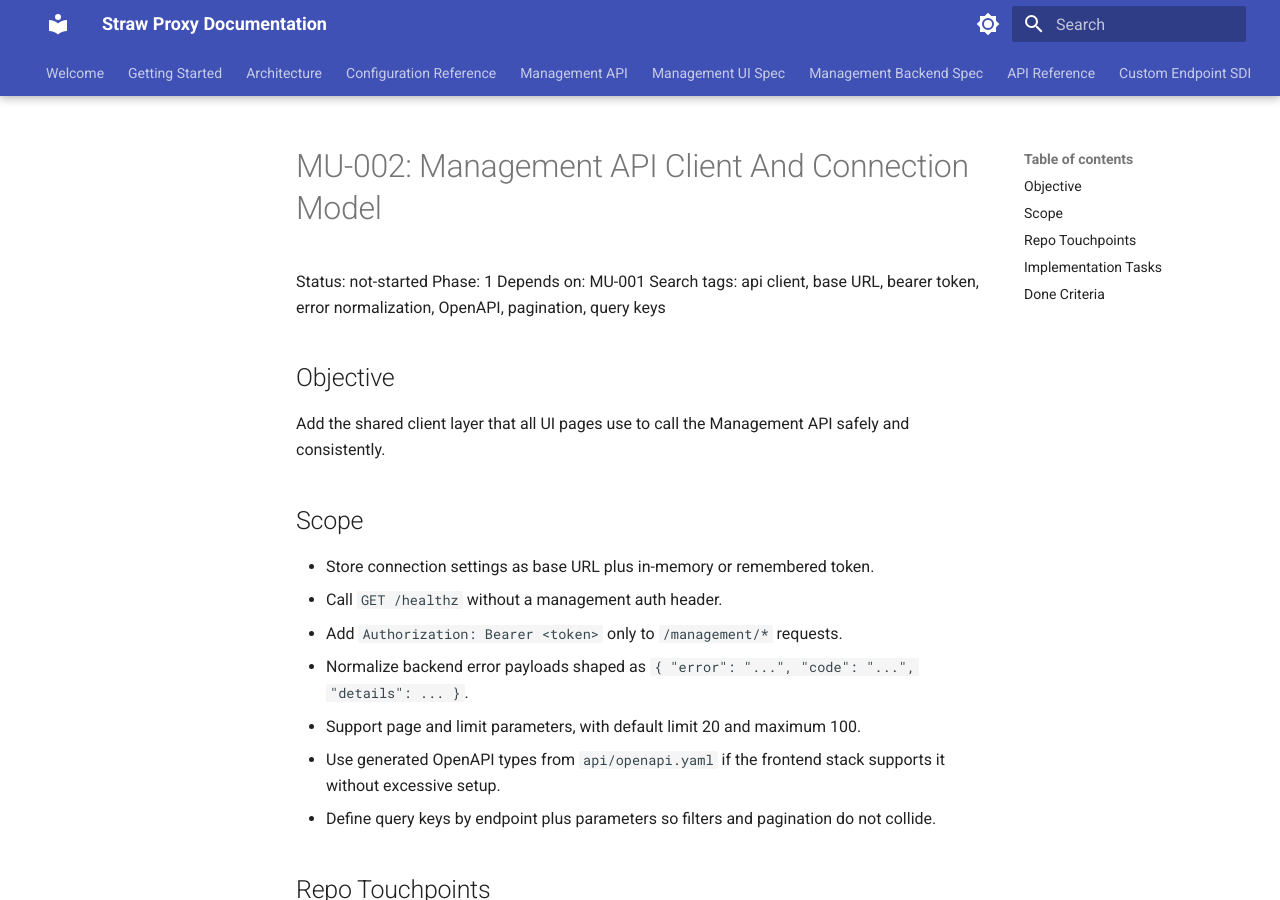
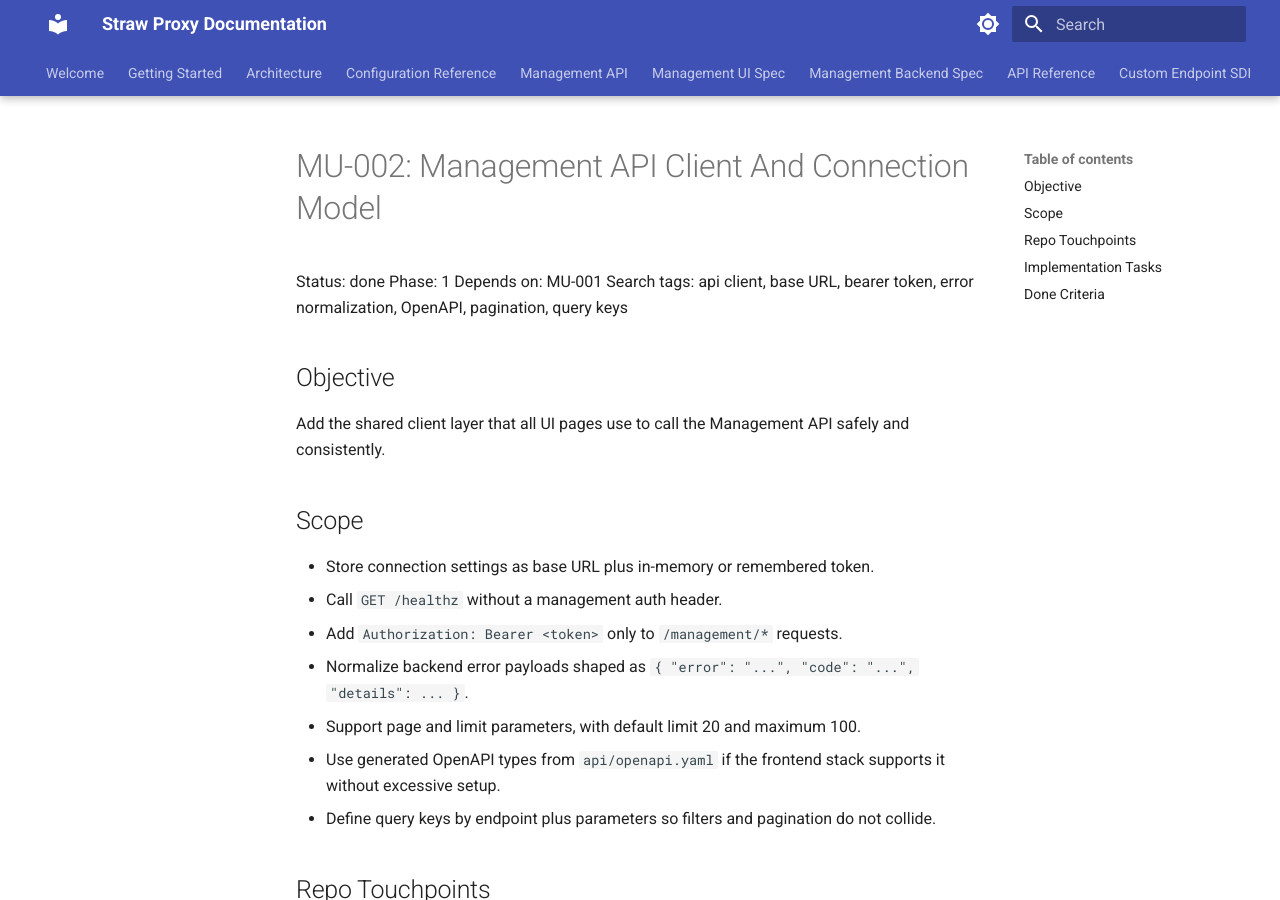
Before and after one commit to beremaran/straw-oss, an MkDocs documentation site: the page built from docs/management-ui-tasks/tasks/MU-002-api-client-connection.md, in a window 1280 px wide and 900 px high. Built offline with MkDocs 1.6.1 and Material for MkDocs 9.7.7, drawn with Linux system fonts in a browser that asks for light colours.

Commit message:
docs: mark MU-002 task as completed

```diff
--- a/docs/management-ui-tasks/tasks/MU-002-api-client-connection.md
+++ b/docs/management-ui-tasks/tasks/MU-002-api-client-connection.md
@@ -1,6 +1,6 @@
 # MU-002: Management API Client And Connection Model
 
-Status: not-started
+Status: done
 Phase: 1
 Depends on: MU-001
 Search tags: api client, base URL, bearer token, error normalization, OpenAPI, pagination, query keys
```
Also changed, not shown: docs/management-ui-tasks/index.md (+1 -1 lines), docs/management-ui-tasks/tracker.md (+1 -1 lines).
